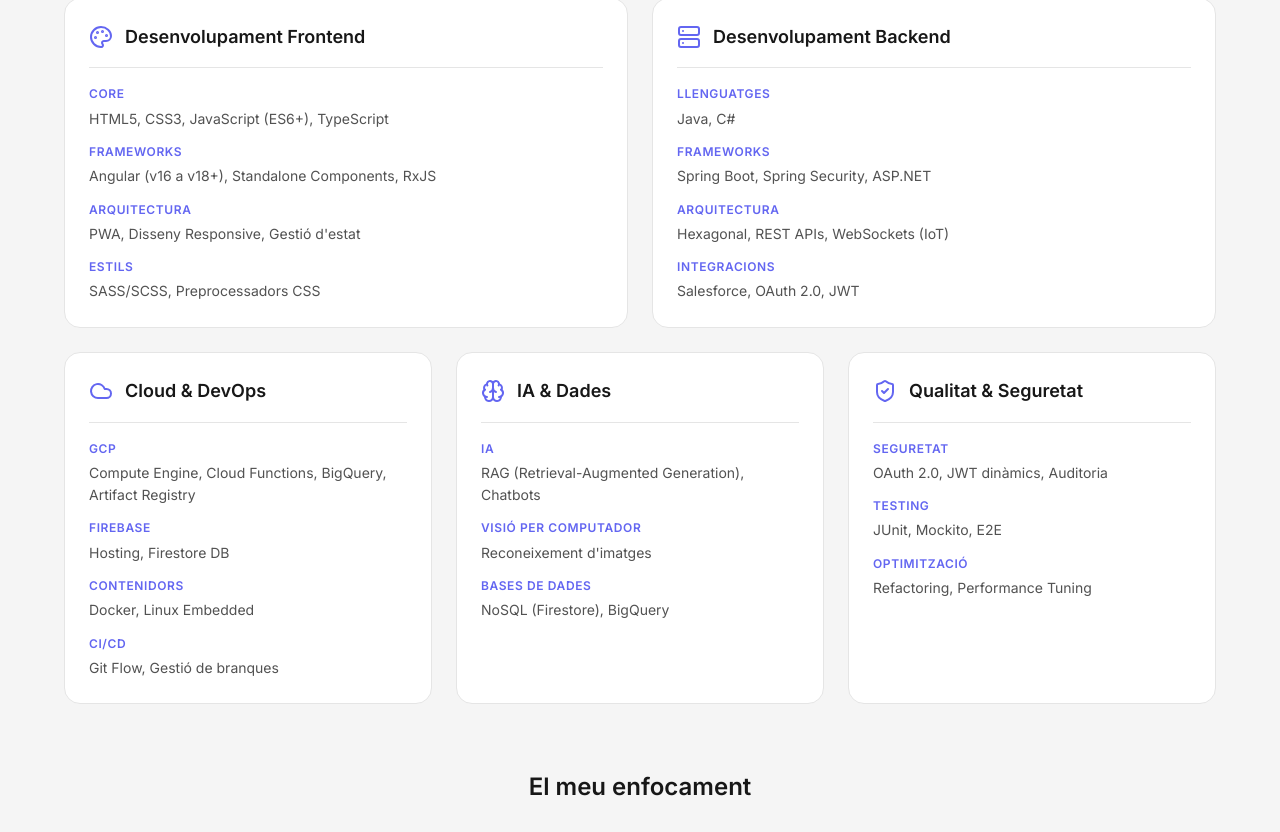
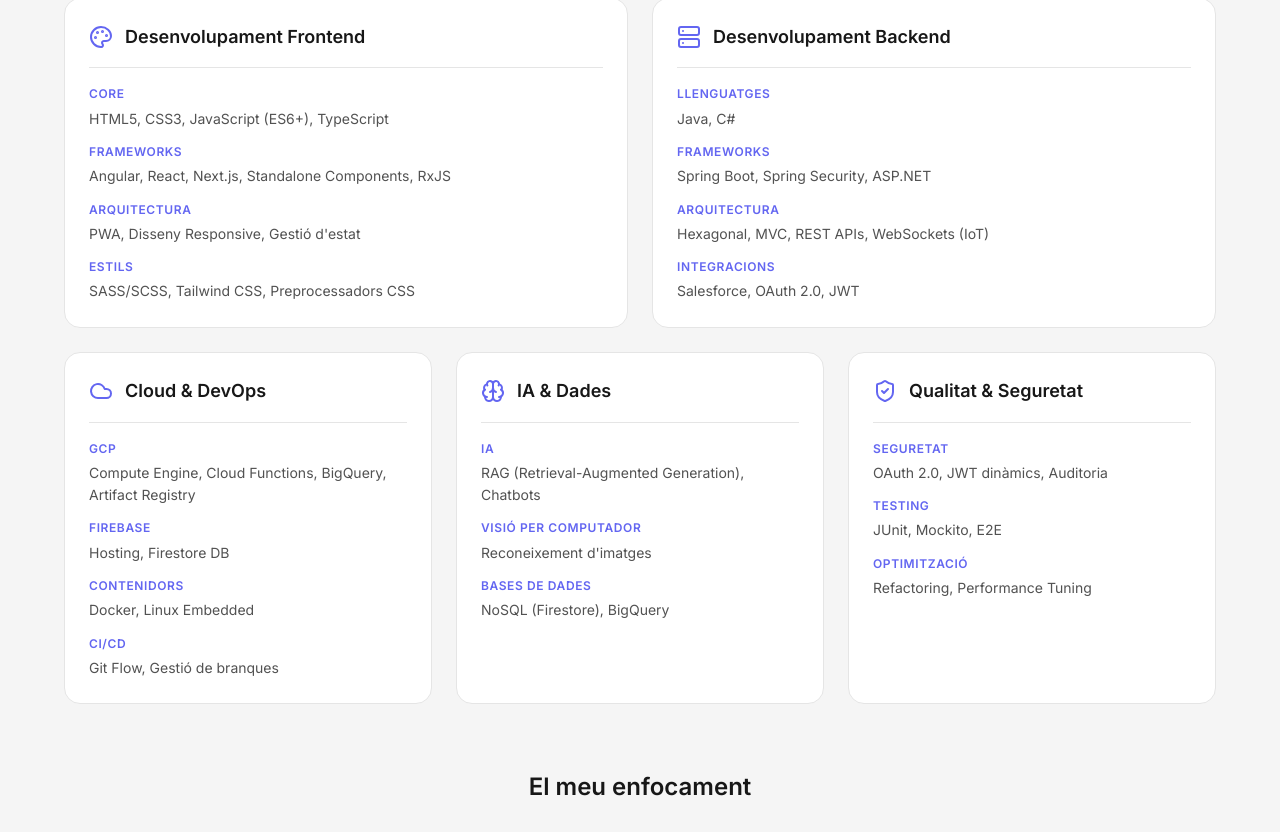
Before and after one commit to PauWolfie/portfolio, an Angular app: page / in a window 1280 px wide. Shown: the part 1068-1900 px from the top of the page. Built offline with nearby package versions, Linux system fonts and the light colour scheme.

Commit message:
Feat: added more tech icons.

```diff
--- a/angular.json
+++ b/angular.json
@@ -45,11 +45,6 @@
                   "type": "initial",
                   "maximumWarning": "500kB",
                   "maximumError": "1MB"
-                },
-                {
-                  "type": "anyComponentStyle",
-                  "maximumWarning": "4kB",
-                  "maximumError": "8kB"
                 }
               ],
               "outputHashing": "all"
--- a/src/app/components/tech/tech.ts
+++ b/src/app/components/tech/tech.ts
@@ -19,9 +19,9 @@
       icon: 'palette',
       items: [
         { label: 'Core', techs: ['HTML5', 'CSS3', 'JavaScript (ES6+)', 'TypeScript'] },
-        { label: 'Frameworks', techs: ['Angular (v16 a v18+)', 'Standalone Components', 'RxJS'] },
+        { label: 'Frameworks', techs: ['Angular', 'React', 'Next.js', 'Standalone Components', 'RxJS'] },
         { label: 'Arquitectura', techs: ['PWA', 'Disseny Responsive', 'Gestió d\'estat'] },
-        { label: 'Estils', techs: ['SASS/SCSS', 'Preprocessadors CSS'] },
+        { label: 'Estils', techs: ['SASS/SCSS', 'Tailwind CSS', 'Preprocessadors CSS'] },
       ],
     },
     {
@@ -30,7 +30,7 @@
       items: [
         { label: 'Llenguatges', techs: ['Java', 'C#'] },
         { label: 'Frameworks', techs: ['Spring Boot', 'Spring Security', 'ASP.NET'] },
-        { label: 'Arquitectura', techs: ['Hexagonal', 'REST APIs', 'WebSockets (IoT)'] },
+        { label: 'Arquitectura', techs: ['Hexagonal', 'MVC', 'REST APIs', 'WebSockets (IoT)'] },
         { label: 'Integracions', techs: ['Salesforce', 'OAuth 2.0', 'JWT'] },
       ],
     },
@@ -85,6 +85,7 @@
   // For the marquee animation - using Devicon classes
   protected readonly marqueeItems = [
     { name: 'Angular', icon: 'devicon-angular-plain' },
+    { name: 'React', icon: 'devicon-react-original' },
     { name: 'TypeScript', icon: 'devicon-typescript-plain' },
     { name: 'JavaScript', icon: 'devicon-javascript-plain' },
     { name: 'Java', icon: 'devicon-java-plain' },
@@ -94,10 +95,18 @@
     { name: 'GCP', icon: 'devicon-googlecloud-plain' },
     { name: 'Firebase', icon: 'devicon-firebase-plain' },
     { name: 'Git', icon: 'devicon-git-plain' },
+    { name: 'Tailwind', icon: 'devicon-tailwindcss-original' },
     { name: 'SASS', icon: 'devicon-sass-original' },
     { name: 'HTML5', icon: 'devicon-html5-plain' },
     { name: 'CSS3', icon: 'devicon-css3-plain' },
     { name: 'RxJS', icon: 'devicon-rxjs-plain' },
+    { name: 'Python', icon: 'devicon-python-plain' },
+    { name: 'Jupyter', icon: 'devicon-jupyter-plain' },
+    { name: 'Linux', icon: 'devicon-linux-plain' },
+    { name: '.NET/ASP.NET', icon: 'devicon-dotnetcore-plain' },
+    { name: 'SQL', icon: 'devicon-mysql-plain' },
+    { name: 'Figma', icon: 'devicon-figma-plain' },
+    { name: 'MCP Server', icon: 'devicon-bash-plain' },
   ];
 
   ngAfterViewInit() {
```
